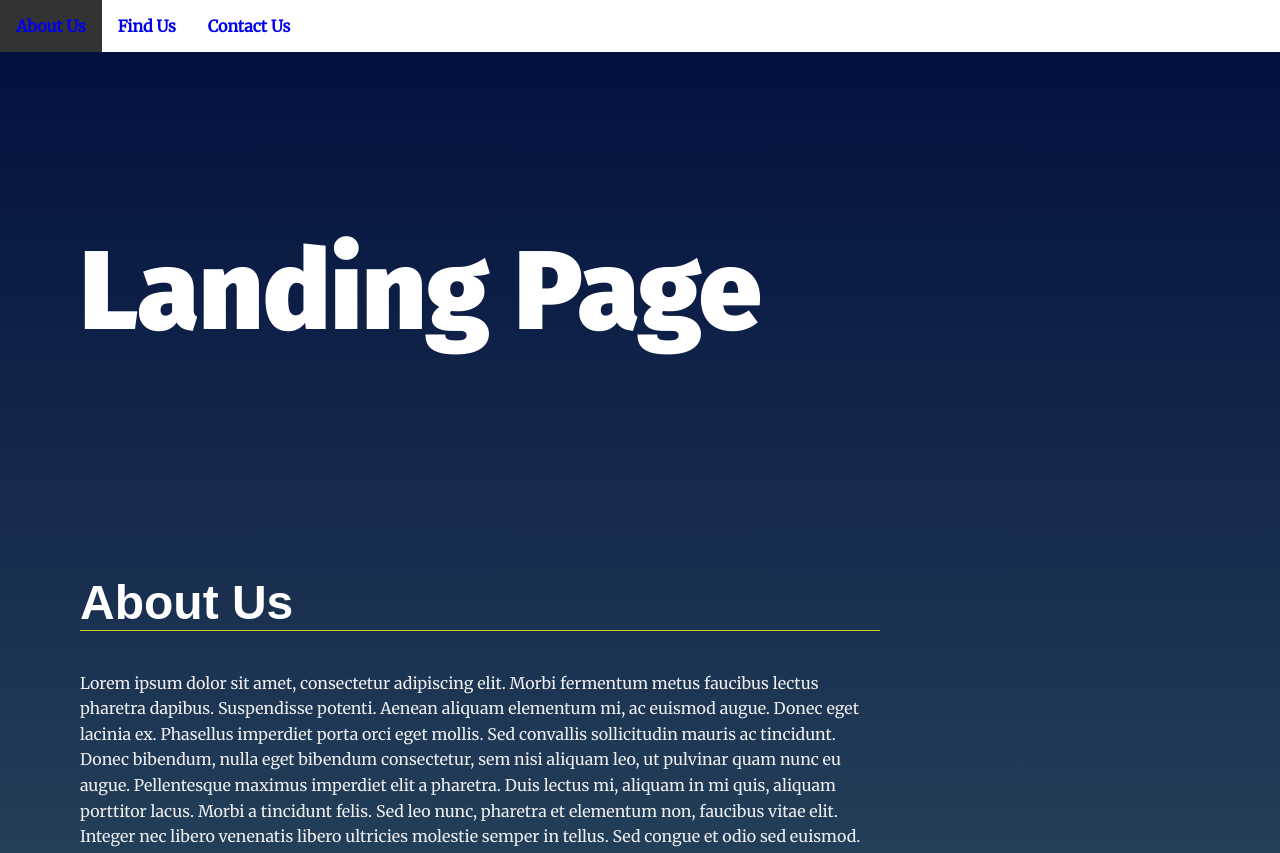
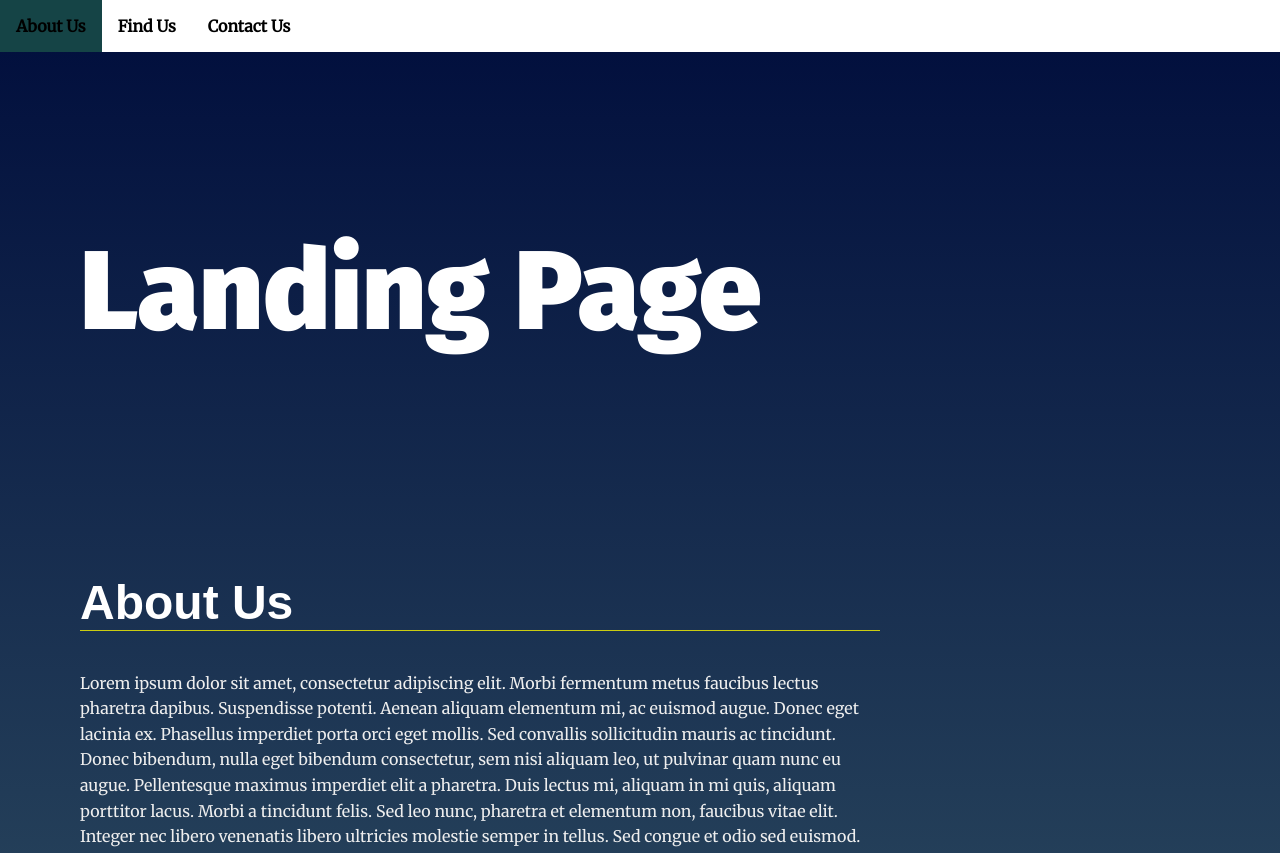
Before and after one commit to milenaonmaui/landing-page, a plain HTML site: page index.html in a window 1280 px wide. Shown: the top 853 px of the page. Drawn offline with Linux system fonts and the light colour scheme.

Commit message:
fix navbar link colors

```diff
--- a/css/styles.css
+++ b/css/styles.css
@@ -86,13 +86,17 @@ section {
 }
 
 .navbar__menu .menu__link:hover {
-    background: #333;
-    color: #fff;
+    background: rgb(21, 68, 70);
     transition: ease 0.3s all;
 }
 
 .navbar__menu .menu__link a{
+    color: #000;
     text-decoration: none;
+}
+
+.navbar__menu .menu__link a:hover {
+    color: #fff;
 }
 
 /* Header Styles */
```
